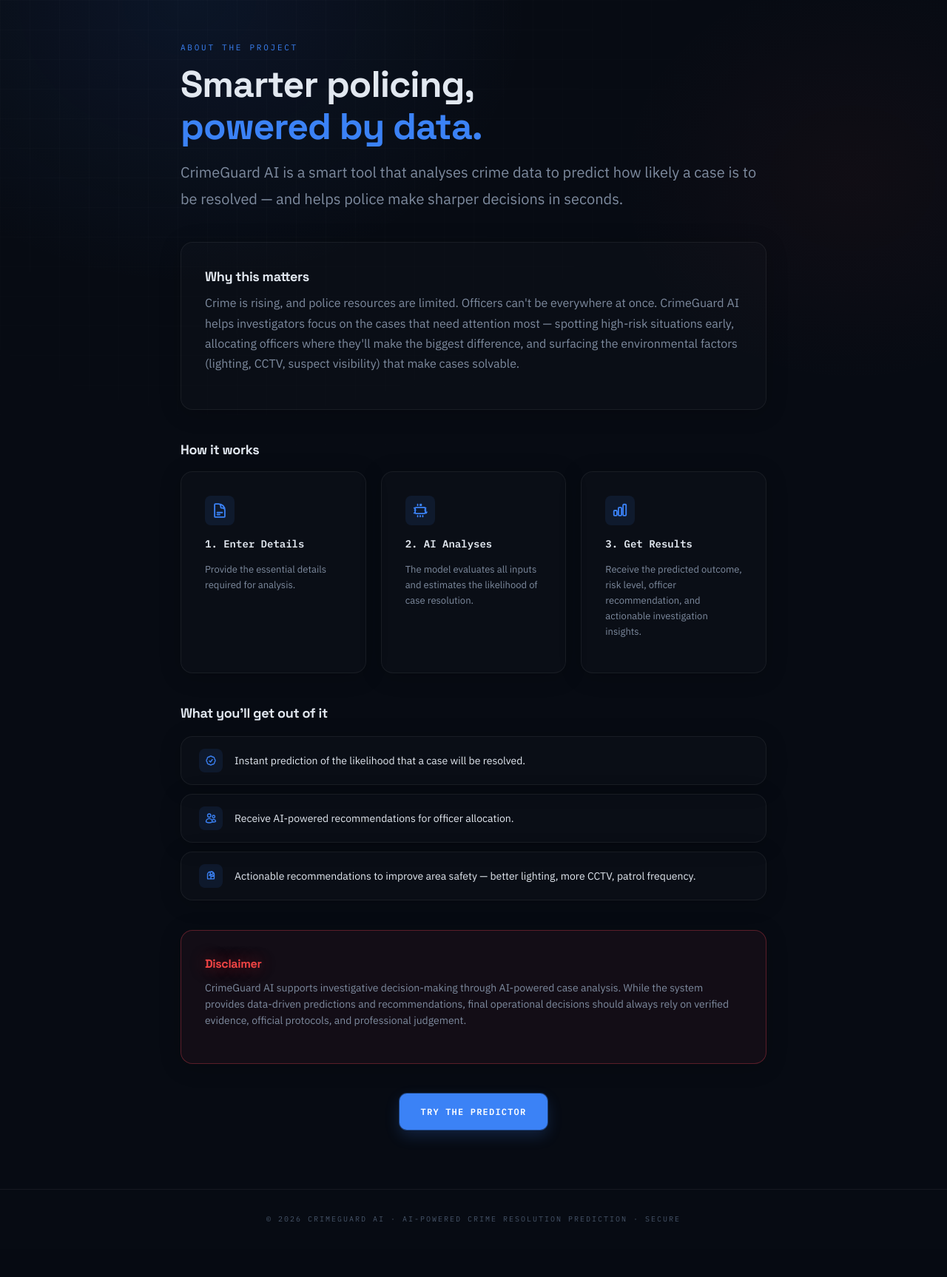
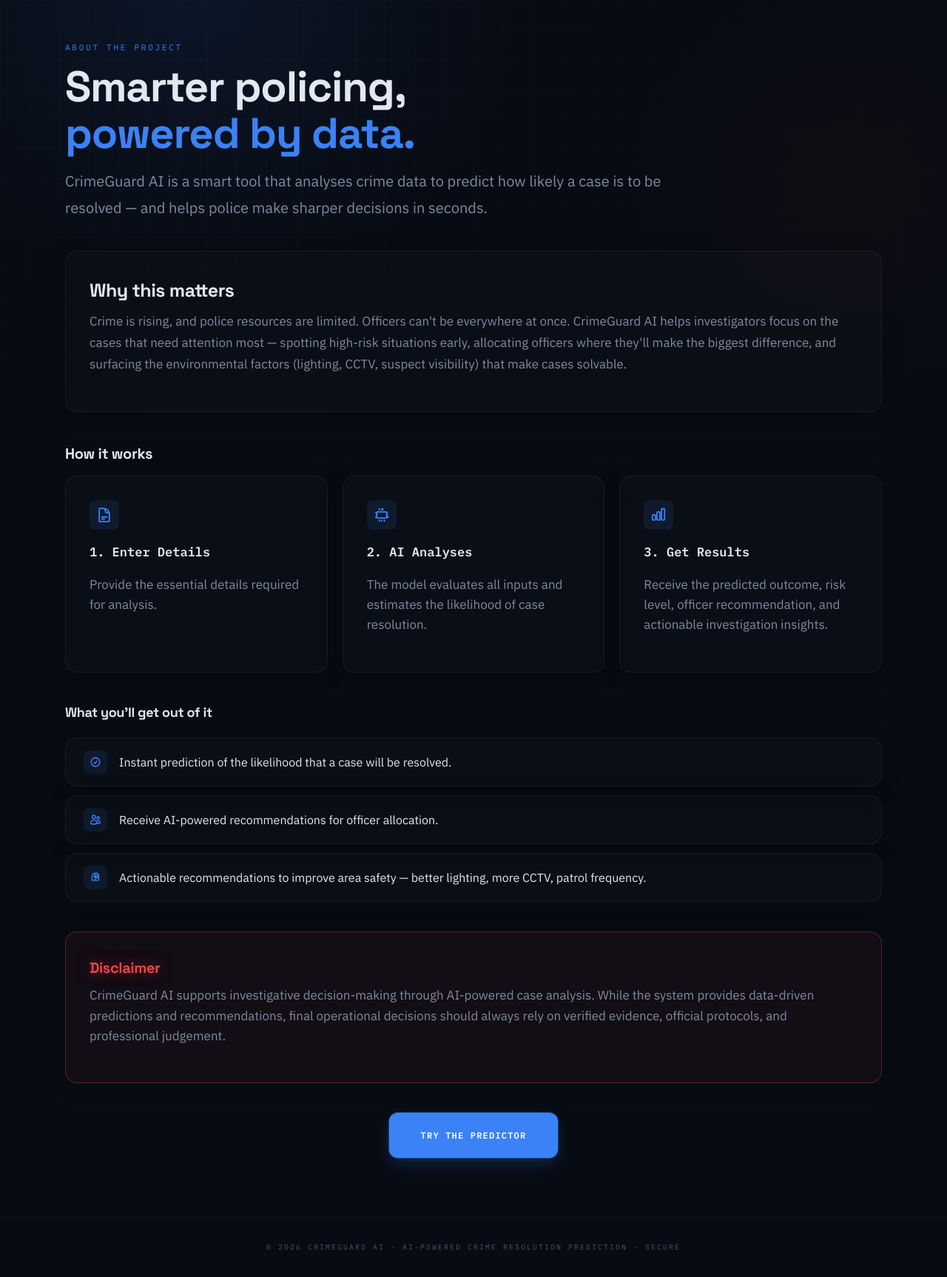
Before and after one commit to aniketghantewad04/CP_Project_CrimeGuard_AI, a Flask app: page /about in a window 1280 px wide. Shown: the part 73-1799 px from the top of the page at 74% size. Before the commit the page ends 1724 px from the top, so only its background shows below. Run offline with Flask 3, Linux system fonts and the light colour scheme; parts of the project's set-up code (start-up, migrations or seed data) failed here and were passed over.

Commit message:
Refactor about.html for improved styling and layout
Updated styles and text sizes for better readability and layout consistency.

```diff
--- a/templates/about.html
+++ b/templates/about.html
@@ -2,18 +2,18 @@
 {% block title %}About · CrimeGuard AI{% endblock %}
 {% block content %}
 <div class="bg-hero">
-  <main class="wrap-narrow" style="padding:56px 24px 80px;">
+  <main class="wrap" style="max-width:1400px; padding:56px 24px 80px;">
 
     <p class="eyebrow">About the project</p>
-    <h1 style="font-size:50px; max-width:600px;">
+    <h1 style="font-size:58px; max-width:700px; line-height:1.1;">
     Smarter policing,<br>
     <span class="text-primary">powered by data.</span>
     </h1>
     <p class="lede mt-3">CrimeGuard AI is a smart tool that analyses crime data to predict how likely a case is to be resolved — and helps police make sharper decisions in seconds.</p>
 
     <div class="card mt-6">
-      <h3 style="font-size:18px;">Why this matters</h3>
-      <p class="text-muted mt-2" style="line-height:1.7;">
+      <h3 style="font-size:25px; font-weight:700;">Why this matters</h3>
+      <p class="text-muted mt-2" style="font-size:17px; line-height:1.7;">
         Crime is rising, and police resources are limited. Officers can't be everywhere at once.
         CrimeGuard AI helps investigators focus on the cases that need attention most — spotting
         high-risk situations early, allocating officers where they'll make the biggest difference,
@@ -23,7 +23,7 @@
 
     <!-- ===== HOW IT WORKS SECTION ===== -->
     <div class="mt-6">
-      <h3 style="font-size:18px;">How it works</h3>
+      <h3 style="font-size:20px;">How it works</h3>
       <div class="grid-3 mt-3">
         <!-- Card 1: Enter Details -->
         <div class="card">
@@ -32,8 +32,8 @@
               <path stroke-linecap="round" stroke-linejoin="round" d="M19.5 14.25v-2.625a3.375 3.375 0 0 0-3.375-3.375h-1.5A1.125 1.125 0 0 1 13.5 7.125v-1.5a3.375 3.375 0 0 0-3.375-3.375H8.25m0 12.75h7.5m-7.5 3H12M10.5 2.25H5.625c-.621 0-1.125.504-1.125 1.125v17.25c0 .621.504 1.125 1.125 1.125h12.75c.621 0 1.125-.504 1.125-1.125V11.25a9 9 0 0 0-9-9Z" />
             </svg>
           </div>
-          <p class="mono text-white" style="font-size:14px; font-weight:600;">1. Enter Details</p>
-          <p class="text-muted mt-1" style="font-size:13px;">Provide the essential details required for analysis.</p>
+          <p class="mono text-white" style="font-size:17px; font-weight:600;">1. Enter Details</p>
+          <p class="text-muted mt-1" style="font-size:17px;">Provide the essential details required for analysis.</p>
         </div>
 
         <!-- Card 2: AI Analyses -->
@@ -43,8 +43,8 @@
               <path stroke-linecap="round" stroke-linejoin="round" d="M8.25 3v1.5M4.5 8.25H3m10.5-5.25v1.5M12 3v1.5m6.75 3.75h1.5m-1.5 3h1.5m-16.5 0h1.5m15 3h1.5M12 19.5v1.5m-3.75-1.5v1.5m7.5-1.5v1.5M4.5 15.75H3m18 0h-1.5M6 7.5h12a1.5 1.5 0 0 1 1.5 1.5v6a1.5 1.5 0 0 1-1.5 1.5H6A1.5 1.5 0 0 1 4.5 15V9A1.5 1.5 0 0 1 6 7.5Z" />
             </svg>
           </div>
-          <p class="mono text-white" style="font-size:14px; font-weight:600;">2. AI Analyses</p>
-          <p class="text-muted mt-1" style="font-size:13px;">The model evaluates all inputs and estimates the likelihood of case resolution.</p>
+          <p class="mono text-white" style="font-size:17px; font-weight:600;">2. AI Analyses</p>
+          <p class="text-muted mt-1" style="font-size:17px;">The model evaluates all inputs and estimates the likelihood of case resolution.</p>
         </div>
 
         <!-- Card 3: Get Results -->
@@ -54,15 +54,15 @@
               <path stroke-linecap="round" stroke-linejoin="round" d="M3 13.125C3 12.504 3.504 12 4.125 12h2.25c.621 0 1.125.504 1.125 1.125v5.25c0 .621-.504 1.125-1.125 1.125h-2.25A1.125 1.125 0 0 1 3 18.375v-5.25ZM9.75 8.625c0-.621.504-1.125 1.125-1.125h2.25c.621 0 1.125.504 1.125 1.125v9.75c0 .621-.504 1.125-1.125 1.125h-2.25a1.125 1.125 0 0 1-1.125-1.125v-9.75ZM16.5 4.125c0-.621.504-1.125 1.125-1.125h2.25C20.496 3 21 3.504 21 4.125v14.25c0 .621-.504 1.125-1.125 1.125h-2.25a1.125 1.125 0 0 1-1.125-1.125V4.125Z" />
             </svg>
           </div>
-          <p class="mono text-white" style="font-size:14px; font-weight:600;">3. Get Results</p>
-          <p class="text-muted mt-1" style="font-size:13px;">Receive the predicted outcome, risk level, officer recommendation, and actionable investigation insights.</p>
+          <p class="mono text-white" style="font-size:17px; font-weight:600;">3. Get Results</p>
+          <p class="text-muted mt-1" style="font-size:17px;">Receive the predicted outcome, risk level, officer recommendation, and actionable investigation insights.</p>
         </div>
       </div>
     </div>
 
     <!-- ===== WHAT YOU'LL GET OUT OF IT SECTION ===== -->
     <div class="mt-6">
-      <h3 style="font-size:18px; margin-bottom:16px;">What you'll get out of it</h3>
+      <h3 style="font-size:18px; margin-bottom:20px;">What you'll get out of it</h3>
       <div style="display:flex; flex-direction:column; gap:12px;">
 
         <!-- Row 1 -->
@@ -72,7 +72,7 @@
               <path stroke-linecap="round" stroke-linejoin="round" d="M9 12.75 11.25 15 15 9.75M21 12c0 1.268-.63 2.39-1.593 3.068a3.745 3.745 0 0 1-1.043 3.296 3.745 3.745 0 0 1-3.296 1.043A3.745 3.745 0 0 1 12 21c-1.268 0-2.39-.63-3.068-1.593a3.746 3.746 0 0 1-3.296-1.043 3.745 3.745 0 0 1-1.043-3.296A3.745 3.745 0 0 1 3 12c0-1.268.63-2.39 1.593-3.068a3.745 3.745 0 0 1 1.043-3.296 3.746 3.746 0 0 1 3.296-1.043A3.746 3.746 0 0 1 12 3c1.268 0 2.39.63 3.068 1.593a3.746 3.746 0 0 1 3.296 1.043 3.746 3.746 0 0 1 1.043 3.296A3.745 3.745 0 0 1 21 12Z" />
             </svg>
           </div>
-          <span class="text-white" style="font-size:14px;">Instant prediction of the likelihood that a case will be resolved.</span>
+          <span class="text-white" style="font-size:16px;">Instant prediction of the likelihood that a case will be resolved.</span>
         </div>
 
         <!-- Row 2 -->
@@ -82,7 +82,7 @@
               <path stroke-linecap="round" stroke-linejoin="round" d="M15 19.128a9.38 9.38 0 0 0 2.625.372 9.337 9.337 0 0 0 4.121-.952 4.125 4.125 0 0 0-7.533-2.493M15 19.128v-.003c0-1.113-.285-2.16-.786-3.07M15 19.128v.106A12.318 12.318 0 0 1 8.624 21c-2.331 0-4.512-.645-6.374-1.766l-.001-.109a6.375 6.375 0 0 1 11.964-3.07M12 6.375a3.375 3.375 0 1 1-6.75 0 3.375 3.375 0 0 1 6.75 0Zm8.25 2.25a2.625 2.625 0 1 1-5.25 0 2.625 2.625 0 0 1 5.25 0Z" />
             </svg>
           </div>
-          <span class="text-white" style="font-size:14px;">Receive AI-powered recommendations for officer allocation.</span>
+          <span class="text-white" style="font-size:16px;">Receive AI-powered recommendations for officer allocation.</span>
         </div>
 
         <!-- Row 3 -->
@@ -92,21 +92,24 @@
               <path stroke-linecap="round" stroke-linejoin="round" d="M12 18v-5.25m0 0a3 3 0 0 0-3-3H9m3 3h3a3 3 0 0 0 3-3m-9 1.5h.008v.008H9v-.008Zm6 0h.008v.008H15v-.008Zm1.5-5.25a3 3 0 1 1-6 0 3 3 0 0 1 6 0ZM6 18a.75.75 0 0 1-.75-.75V8.169a2.25 2.25 0 0 1 .536-1.472L7.33 4.58A2.25 2.25 0 0 1 9.043 3.75h5.914c.664 0 1.294.293 1.712.803l1.544 1.889a2.25 2.25 0 0 1 .537 1.472v9.081a.75.75 0 0 1-.75.75H6Z" />
             </svg>
           </div>
-          <span class="text-white" style="font-size:14px;">Actionable recommendations to improve area safety — better lighting, more CCTV, patrol frequency.</span>
+          <span class="text-white" style="font-size:16px;">Actionable recommendations to improve area safety — better lighting, more CCTV, patrol frequency.</span>
         </div>
 
       </div>
     </div>
 
     <div class="card mt-6" style="border-color:rgba(255,71,87,0.3); background:rgba(255,71,87,0.05);">
-      <h3 style="font-size:16px;" class="text-siren">Disclaimer</h3>
-      <p class="text-muted mt-2" style="font-size:14px;">
+      <h3 style="font-size:20px;" class="text-siren">Disclaimer</h3>
+      <p class="text-muted mt-2" style="font-size:17px;">
         CrimeGuard AI supports investigative decision-making through AI-powered case analysis. While the system provides data-driven predictions and recommendations, final operational decisions should always rely on verified evidence, official protocols, and professional judgement.
       </p>
     </div>
 
     <div class="stack-center mt-6" style="display:flex; gap:12px; justify-content:center; flex-wrap:wrap;">
-      <a href="{{ url_for('home') }}" class="btn btn-primary">Try the predictor</a>
+      <a href="{{ url_for('home') }}" class="btn btn-primary"
+   style="padding:20px 42px; font-size:12px; border-radius:12px;">
+   Try the Predictor
+</a>
     </div>
 
   </main>
```
